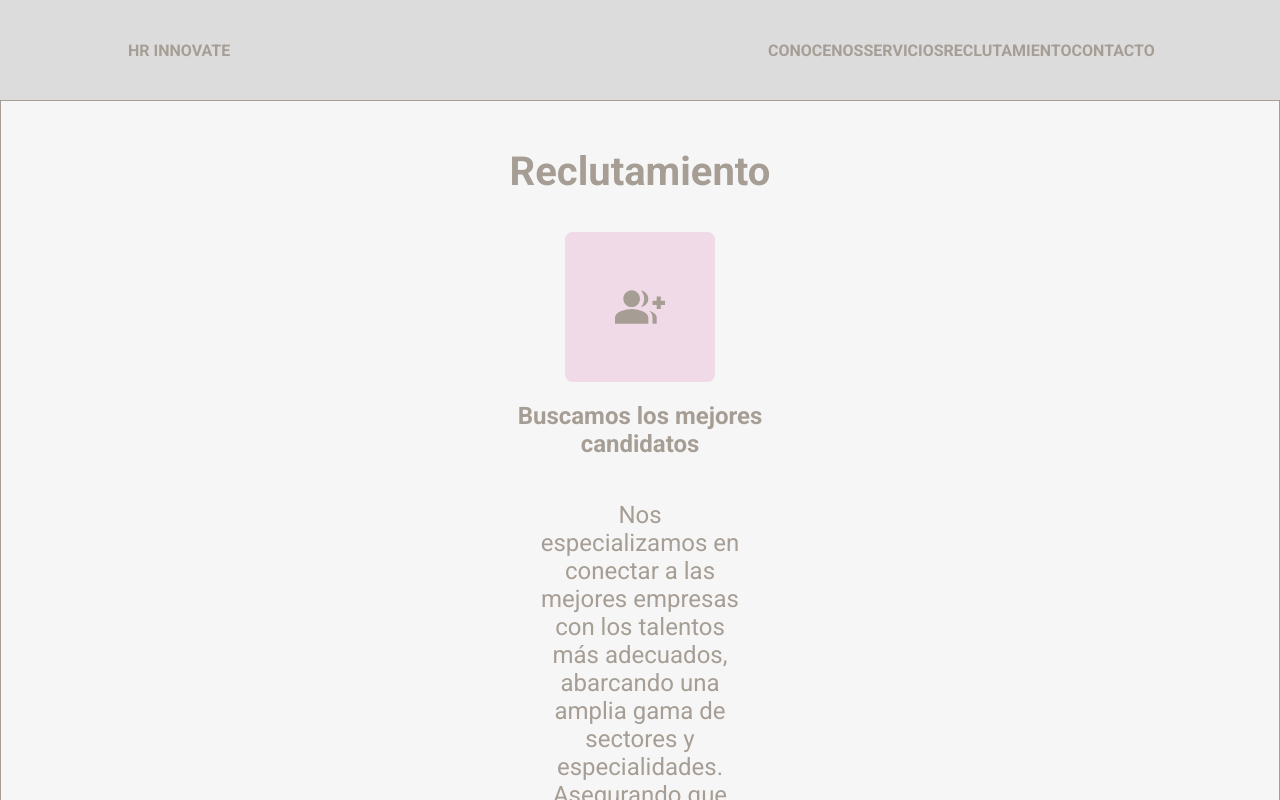
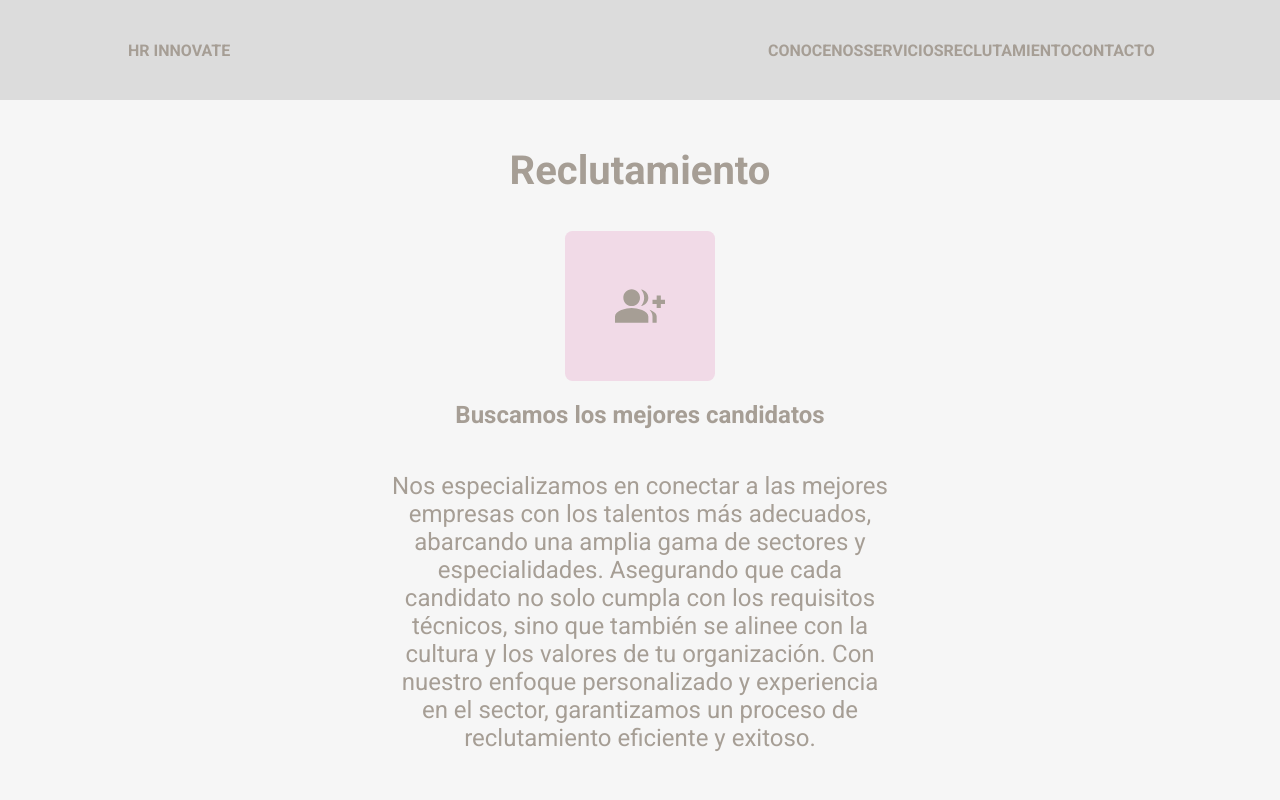
Before and after one commit to lean4339/Repobase, a React (Vite) app: page /recruitment in a window 1280 px wide. Shown: the top 800 px of the page. Built offline with nearby package versions, Linux system fonts and the light colour scheme.

Commit message:
agranando recruitment

```diff
--- a/src/App.css
+++ b/src/App.css
@@ -558,13 +558,15 @@ p{
         text-transform: none;
         padding: 10px;
     }
+    .recruitmen-container{
+        width: 50%;
+    }
     .titulo-main-about{
         width: 60%;
         margin: 20px auto;
     }
     .about-main-container{
         min-height: 50vh;
-        border: 1px solid;
     }
     .about-text-container{
         display: flex;
--- a/src/Components/Recruitment.jsx
+++ b/src/Components/Recruitment.jsx
@@ -7,7 +7,7 @@ export const Recruitment = () => {
         <main className='about-main-container' id="/recruitment">
         <h1 className="services-titulo-main">Reclutamiento</h1>
             <div className="services">
-                <div className="service">
+                <div className="service recruitmen-container">
                     <div className="cabeceraService">
                         <GroupAddIcon sx={{ fontSize: 50 }} className="iconoService"/>
                     </div>
```
